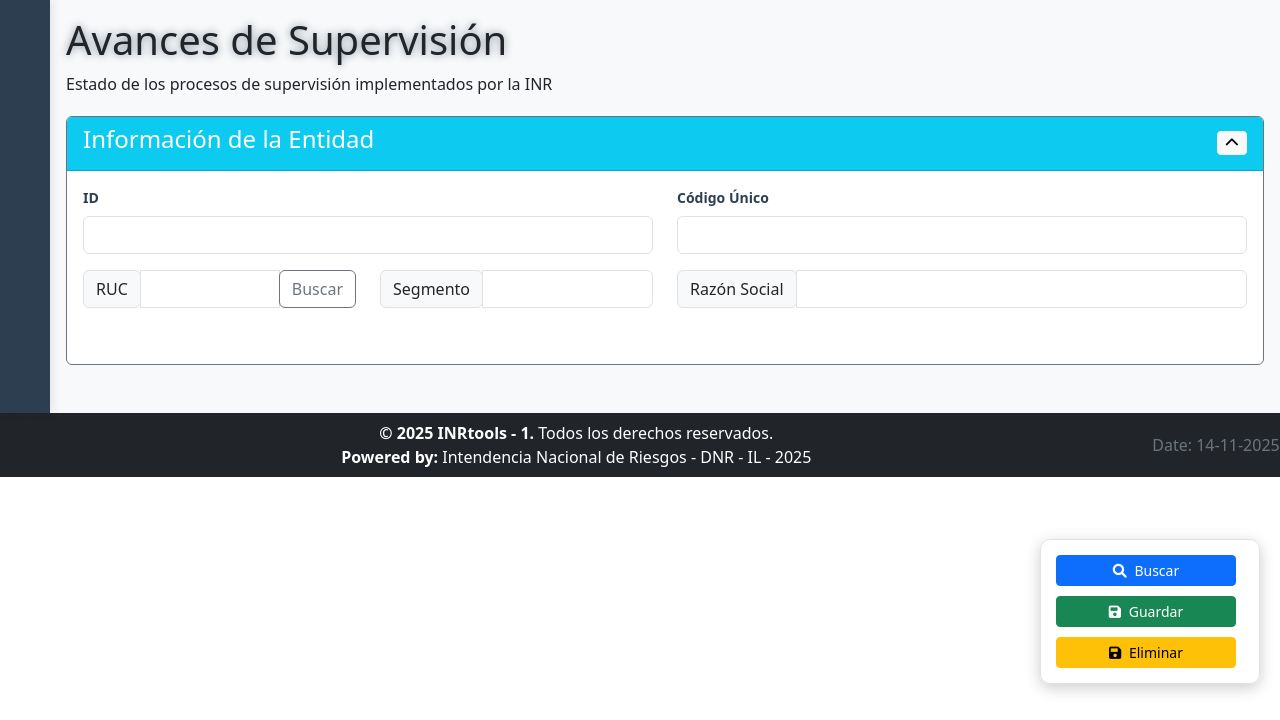
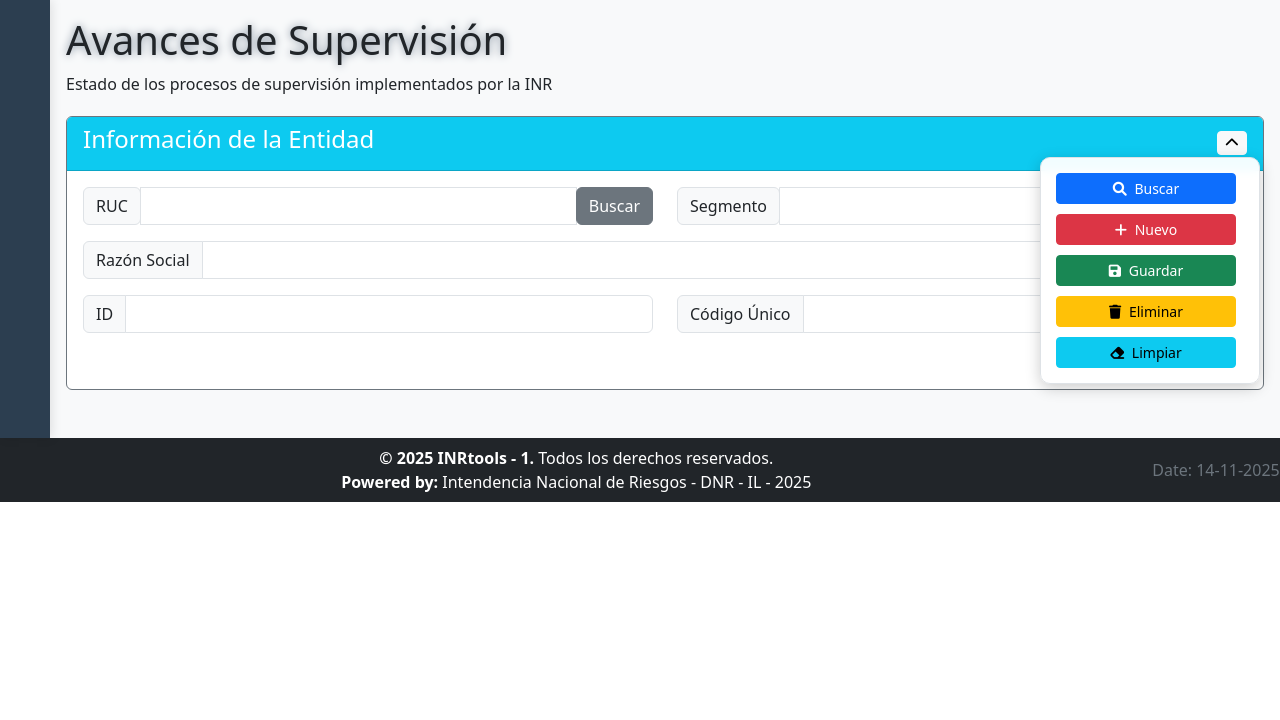
Before and after one commit to iolaoso/inrtools, a PHP site: page /bugtracker/frontend/dnses/supervision/asupervision.php in a window 1280 px wide. Shown: the part 80-800 px from the top of the page. Run offline with PHP 8.4, Linux system fonts and the light colour scheme; a user stored in the database is signed in; data comes from the database, SQL or seed files in the repository; data that the repository does not hold is empty; some libraries are stand-ins or nearby versions.

Commit message:
estilosASupervision

```diff
--- a/assets/css/styles.css
+++ b/assets/css/styles.css
@@ -268,7 +268,7 @@ thead {
 /* estilos para los botones flotantes*/
 .floating-buttons {
     position: fixed;
-    bottom: 20px;
+    bottom: 40%;
     right: 20px;
     z-index: 1000;
     display: flex;
--- a/assets/js/supervision/asupervision.js
+++ b/assets/js/supervision/asupervision.js
@@ -292,6 +292,7 @@ function limpiarTodosLosFormularios() {
             form.reset();
         }
     });
+    ocultarTodosLosFormularios();
 }
 
 // Función para obtener la estrategia actual seleccionada
--- a/frontend/dnses/supervision/asupervision.php
+++ b/frontend/dnses/supervision/asupervision.php
@@ -50,17 +50,23 @@ $rolesDireccion = [
             <!-- CUERPO DE LA PAGINA -->
 
             <form id="frmDatosFull" method="POST" autocomplete="off" onsubmit="guardarSupervision(this,event)">
-                <!-- div con botones flotantes para guardar, editar o eliminar supervisión -->
+                <!-- BOTONES FLOTANTES -->
                 <div class="floating-buttons mb-3">
                     <!-- Botones de acción -->
                     <button type="button" class="btn btn-sm btn-primary me-2" onclick="abrirBuscarSupervisionModal()">
                         <i class="fas fa-search me-1"></i> Buscar
                     </button>
+                    <button type="button" class="btn btn-sm btn-danger me-2" onclick="nuevoRegistroSupervision()">
+                        <i class="fas fa-plus me-1"></i> Nuevo
+                    </button>
                     <button type="submit" class="btn btn-sm btn-success me-2">
                         <i class="fas fa-save me-1"></i> Guardar
                     </button>
                     <button type="button" class="btn btn-sm btn-warning me-2" onclick="eliminarSupervision(idAvanceSupervision,codUnico)">
-                        <i class="fas fa-save me-1"></i> Eliminar
+                        <i class="fas fa-trash me-1"></i> Eliminar
+                    </button>
+                    <button type="button" class="btn btn-sm btn-info me-2" onclick="limpiarTodosLosFormularios()">
+                        <i class="fas fa-eraser me-1"></i> Limpiar
                     </button>
                 </div>
 
@@ -79,29 +85,19 @@ $rolesDireccion = [
                                 <div class="seccion-formulario mb-4">
                                     <div class="row">
                                         <div class="col-md-6 mb-3">
-                                            <label for="id_avances" class="form-label">ID</label>
-                                            <input type="text" class="form-control" id="id_avances" name="id_avances" required>
-                                        </div>
-                                        <div class="col-md-6 mb-3">
-                                            <label for="cod_unico_avances" class="form-label">Código Único</label>
-                                            <input type="text" class="form-control" id="cod_unico_avances" name="cod_unico_avances" required>
-                                        </div>
-                                    </div>
-                                    <div class="row">
-                                        <div class="col-md-3 mb-3">
                                             <div class="input-group">
                                                 <div class="input-group-prepend">
                                                     <span class="input-group-text">RUC</span>
                                                 </div>
                                                 <input type="text" class="form-control" id="ruc" name="ruc"
-                                                    oninput="buscarEntidad()" data-page="asupervision.php">
+                                                    oninput="buscarEntidad()" data-page="asupervision.php" required>
                                                 <div class="input-group-append">
-                                                    <button type="button" class="btn btn-outline-secondary" data-bs-toggle="modal"
+                                                    <button type="button" class="btn btn-secondary" data-bs-toggle="modal"
                                                         data-bs-target="#catastroModal">Buscar</button>
                                                 </div>
                                             </div>
                                         </div>
-                                        <div class="col-md-3 mb-3">
+                                        <div class="col-md-6 mb-3">
                                             <div class="input-group">
                                                 <div class="input-group-prepend">
                                                     <span class="input-group-text">Segmento</span>
@@ -109,12 +105,26 @@ $rolesDireccion = [
                                                 <input type="text" class="form-control" id="tbsegmento" name="tbsegmento" required>
                                             </div>
                                         </div>
+                                    </div>
+                                    <div class="row">
+                                        <div class="col-md-12 mb-3">
+                                            <div class="input-group">
+                                                <span class="input-group-text">Razón Social</span>
+                                                <input type="text" class="form-control" id="tbrazonSocial" name="tbrazonSocial" required>
+                                            </div>
+                                        </div>
+                                    </div>
+                                    <div class="row">
                                         <div class="col-md-6 mb-3">
                                             <div class="input-group">
-                                                <div class="input-group-prepend">
-                                                    <span class="input-group-text">Razón Social</span>
-                                                </div>
-                                                <input type="text" class="form-control" id="tbrazonSocial" name="tbrazonSocial" required>
+                                                <span class="input-group-text">ID</span>
+                                                <input type="text" class="form-control" id="id_avances" name="id_avances" readonly>
+                                            </div>
+                                        </div>
+                                        <div class="col-md-6 mb-3">
+                                            <div class="input-group">
+                                                <span class="input-group-text">Código Único</span>
+                                                <input type="text" class="form-control" id="cod_unico_avances" name="cod_unico_avances" readonly>
                                             </div>
                                         </div>
                                     </div>
@@ -130,7 +140,12 @@ $rolesDireccion = [
                         <div class="card h-100 d-flex flex-column border-secondary">
                             <div class="card-header bg-primary text-white d-flex justify-content-between align-items-center">
                                 <h4>Avances de Supervisión</h4>
-                                <input type="text" class="form-control form-control-sm w-auto text-center" id="IDcentral" name="IDcentral" placeholder="ID" disabled>
+                                <div class="div" style="margin-left: auto; margin-top:1%; width: 200px; text-align: center; padding-right: 50px;">
+                                    <div class="input-group mb-3 flex-nowrap">
+                                        <span class="input-group-text" id="basic-addon1">ID</span>
+                                        <input type="text" class="form-control form-control-sm w-auto text-center" id="IDcentral" name="IDcentral" placeholder="ID" disabled>
+                                    </div>
+                                </div>
                                 <button type="button" class="btn btn-sm btn-light toggle-formulario" data-target="sAvancesSupervision">
                                     <i class="fas fa-chevron-up"></i>
                                 </button>
```
